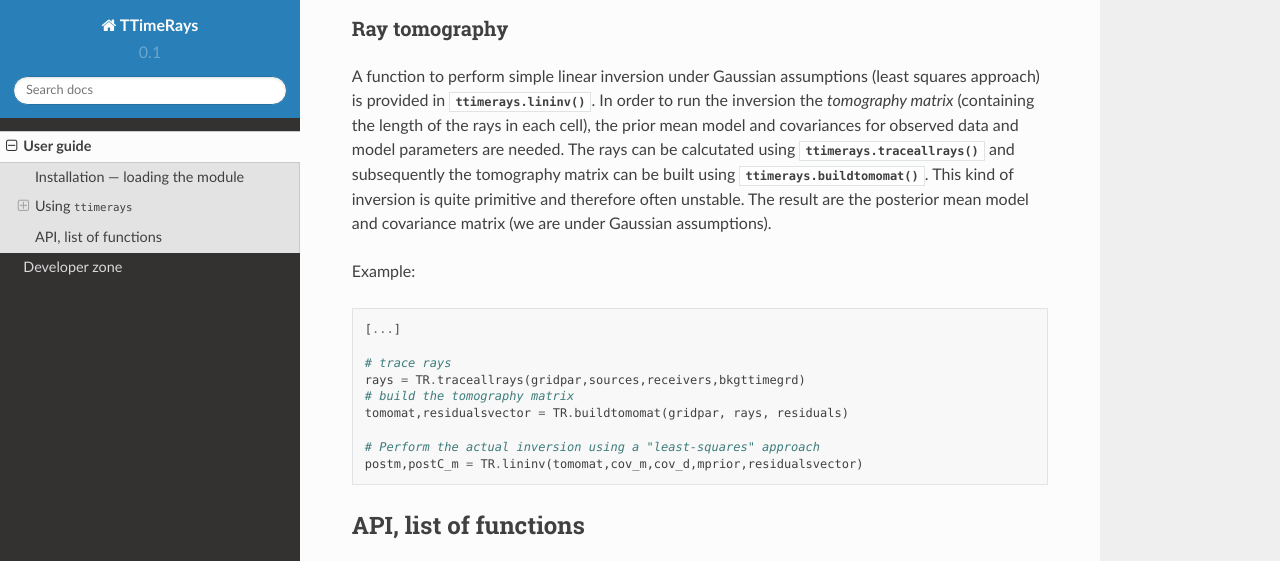
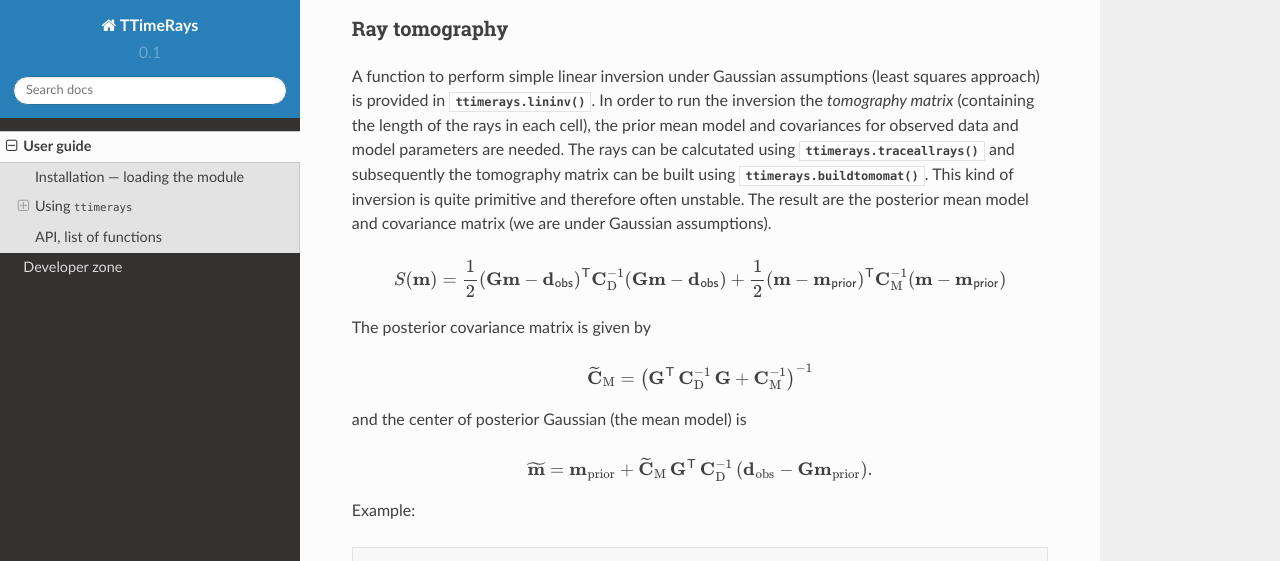
Before and after one commit to inverseproblem/PestoSeis, a Sphinx documentation site: the page built from docs/source/userguide.rst, in a window 1280 px wide and 900 px high, scrolled down 4125 px, cut to the strip 0-561 px from the top of the window. Built offline with Sphinx 7.4.7 and the Read the Docs theme 2.0.0, drawn with Linux system fonts in a browser that asks for light colours.

```diff
--- a/docs/source/userguide.rst
+++ b/docs/source/userguide.rst
@@ -191,6 +191,30 @@
 
 A function to perform simple linear inversion under Gaussian assumptions (least squares approach) is provided in :func:`ttimerays.lininv`. In order to run the inversion the `tomography matrix` (containing the length of the rays in each cell), the prior mean model and covariances for observed data and model parameters are needed. The rays can be calcutated using :func:`ttimerays.traceallrays` and subsequently the tomography matrix can be built using :func:`ttimerays.buildtomomat`. This kind of inversion is quite primitive and therefore often unstable. The result are the posterior mean model and covariance matrix (we are under Gaussian assumptions).
 
+.. math::
+
+   S( \mathbf{m}) = \frac{1}{2} ( \mathbf{G} \mathbf{m} - \mathbf{d}_{\sf{obs}} )^{\sf{T}}
+   \mathbf{C}^{-1}_{\rm{D}} ( \mathbf{G} \mathbf{m} - \mathbf{d}_{\sf{obs}} )
+   + \frac{1}{2} ( \mathbf{m} - \mathbf{m}_{\sf{prior}} )^{\sf{T}} \mathbf{C}^{-1}_{\rm{M}}
+     ( \mathbf{m} - \mathbf{m}_{\sf{prior}} )
+
+
+The posterior covariance matrix is given by
+
+.. math::
+
+   \mathbf{\widetilde{C}}_{\rm{M}} =  \left( \mathbf{G}^{\sf{T}} \,
+   \mathbf{C}^{-1}_{\rm{D}} \, \mathbf{G} + \mathbf{C}^{-1}_{\rm{M}} \right)^{-1}
+
+and the center of posterior Gaussian (the mean model) is
+
+.. math::
+
+   \mathbf{\widetilde{m}}
+   = \mathbf{m}_{\rm{prior}}+ \mathbf{\widetilde{C}}_{\rm{M}} \, \mathbf{G}^{\sf{T}} \, \mathbf{C}^{-1}_{\rm{D}} \left(\mathbf{d}_{\rm{obs}} - \mathbf{G} \mathbf{m}_{\rm{prior}} \right) .
+
+
+
 Example::
 
   [...]
```
Also changed, not shown: 1 other file.
